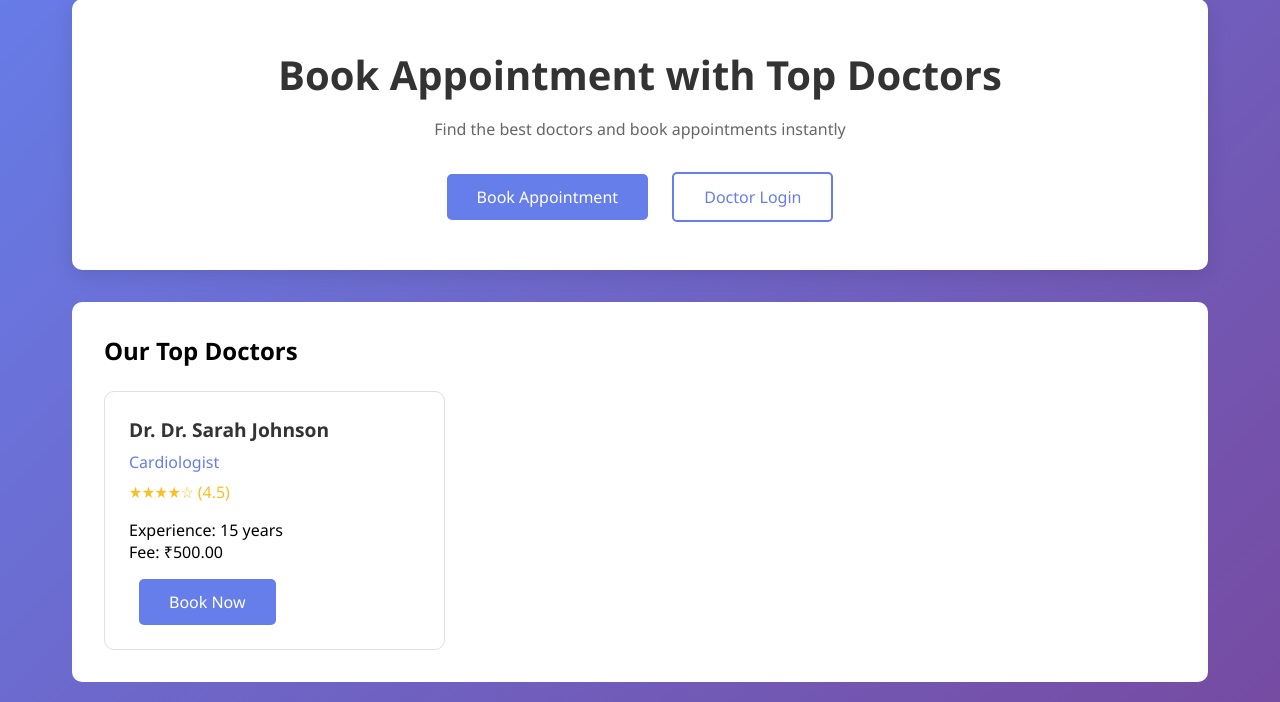
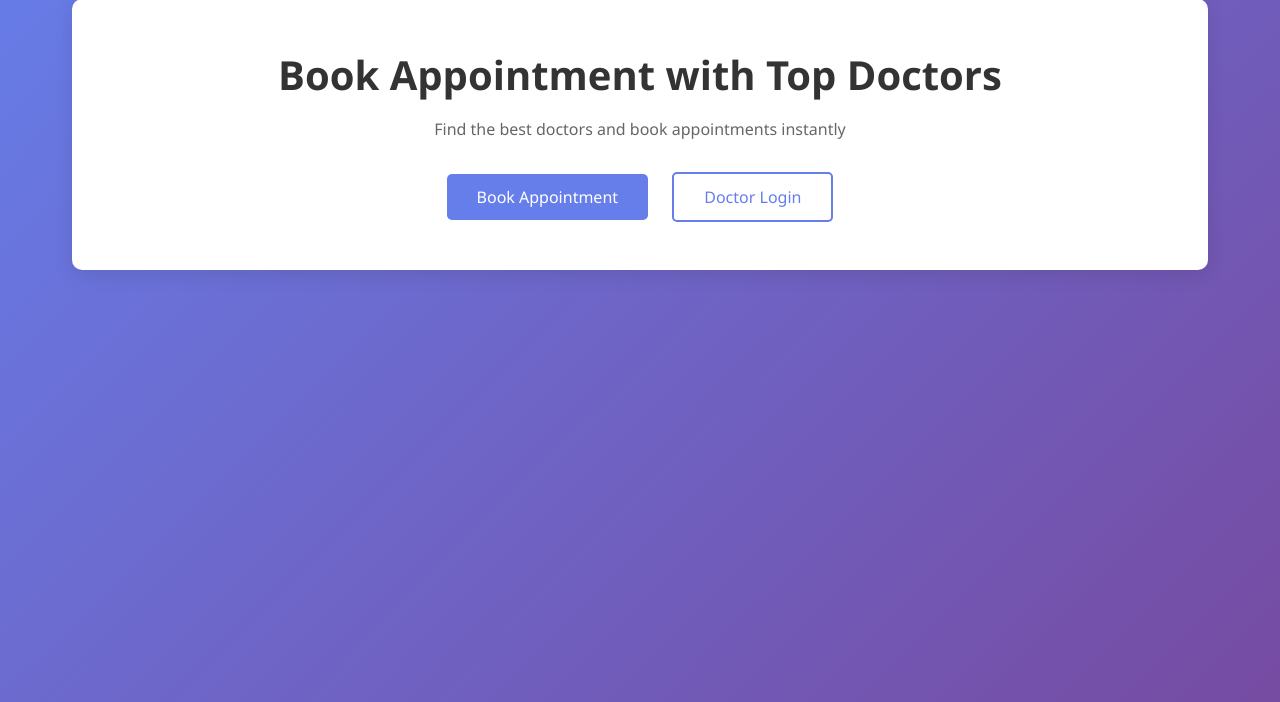
Before and after one commit to Pooja-m-g/clinic-appointment-scalable-project, a Flask app: page / in a window 1280 px wide. Shown: the part 98-800 px from the top of the page. Run offline with Flask 3, Linux system fonts and the light colour scheme; data comes from the database, SQL or seed files in the repository.

Commit message:
small changes

```diff
--- a/application.py
+++ b/application.py
@@ -136,7 +136,6 @@ def patient_login():
     return render_template('patient/login.html')
 
 
-
 @app.route('/doctor/login', methods=['GET', 'POST'])
 def doctor_login():
     if request.method == 'POST':
@@ -153,7 +152,6 @@ def doctor_login():
             return redirect(url_for('doctor_dashboard'))
         else:
             flash('Invalid credentials', 'error')
-
     return render_template('doctor/login.html')
 
 @app.route('/logout')
--- a/templates/index.html
+++ b/templates/index.html
@@ -210,23 +210,6 @@
             <a href="/doctor/login" class="btn btn-outline">Doctor Login</a>
         </div>
 
-        <div class="doctors-section">
-            <h2>Our Top Doctors</h2>
-            <div class="doctors-grid">
-                {% for doctor in doctors %}
-                <div class="doctor-card">
-                    <div class="doctor-name">Dr. {{ doctor.name }}</div>
-                    <div class="doctor-specialization">{{ doctor.specialization or 'General Physician' }}</div>
-                    <div class="doctor-rating">
-                        ★★★★☆ (4.5)
-                    </div>
-                    <div class="doctor-experience">Experience: {{ doctor.experience_years or 0 }} years</div>
-                    <div class="doctor-fee">Fee: ₹{{ doctor.consultation_fee or 500 }}</div>
-                    <a href="/patient/login" class="btn btn-primary" style="margin-top: 1rem; display: inline-block;">Book Now</a>
-                </div>
-                {% endfor %}
-            </div>
-        </div>
     </div>
 
     <script>
```
